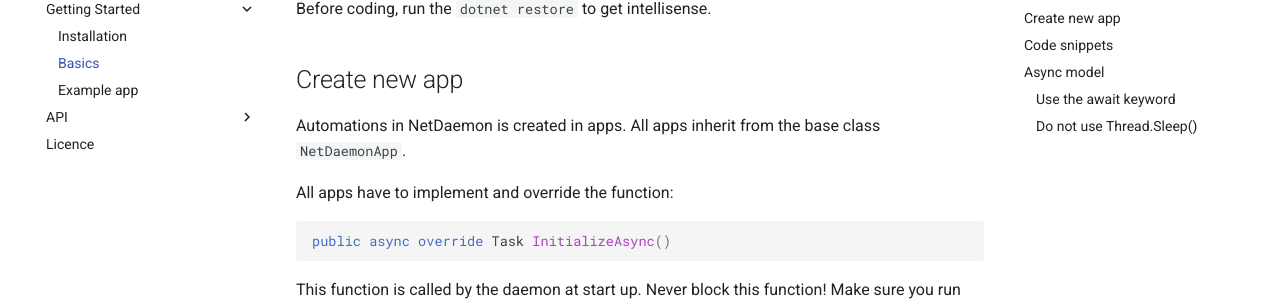
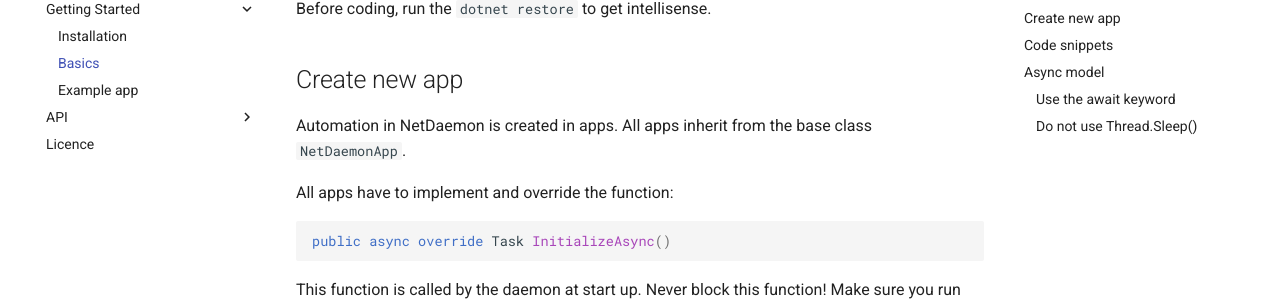
Before and after one commit to net-daemon/netdaemon, an MkDocs documentation site: the page built from docs/docs/Getting started/2_basics.md, in a window 1280 px wide and 900 px high, scrolled down 440 px. Shown: the part 144-451 px from the top of the window. Built offline with MkDocs 1.6.1 and Material for MkDocs 9.7.7, drawn with Linux system fonts in a browser that asks for light colours; comment, search, counter and statistics services are not loaded.

Commit message:
Update documentation
- fix broken links
- formatting
- typo

````diff
--- a/docs/docs/Getting started/2_basics.md
+++ b/docs/docs/Getting started/2_basics.md
@@ -15,7 +15,7 @@
 
 ## Create new app
 
-Automations in NetDaemon is created in apps. All apps inherit from the base class `NetDaemonApp`.
+Automation in NetDaemon is created in apps. All apps inherit from the base class `NetDaemonApp`.
 
 All apps have to implement and override the function:
 
@@ -52,6 +52,7 @@
 NetDaemon is built on .NET and c# async model. It is important that you read up on async programming model. But here is some basics!
 
 ### Use the await keyword
+
 Whenever you see a function return a `Task` and mostly these functions has the postfix `Async`. Use the keyword `await` before calling. Example using the fluent API below:
 
 ```c#
````
Also changed, not shown: docs/docs/API/Fluent/fluent_api_entities.md (+8 -4 lines), docs/docs/API/api.md (+0 -1 lines), docs/docs/Getting started/1_getting started.md (+1 -2 lines), docs/docs/Getting started/3_example app.md (+1 -1 lines), README.md.
